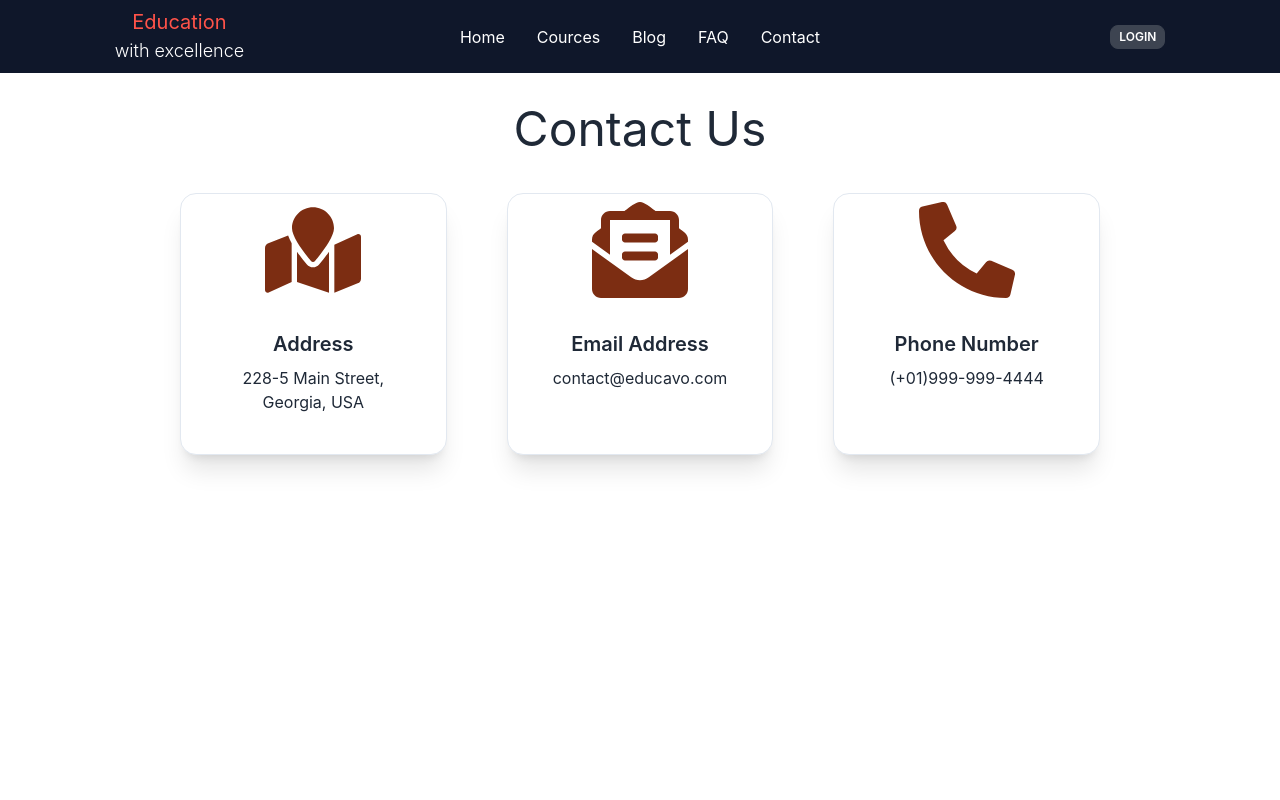
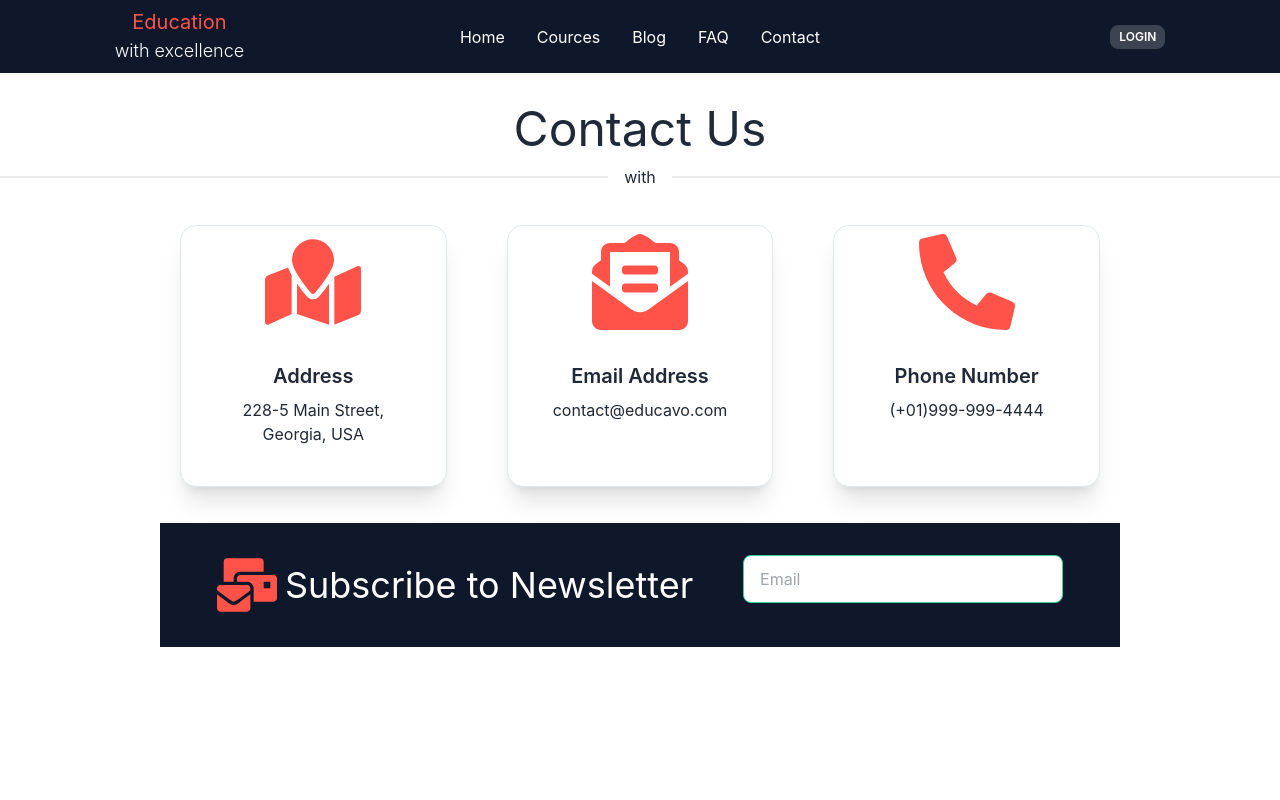
Before and after one commit to JewelHFahim/education-with-excellence, a React (Create React App) app: page /contact in a window 1280 px wide. Shown: the top 800 px of the page. Built offline with nearby package versions, Linux system fonts and the light colour scheme; no server answers.

Commit message:
contact page

```diff
--- a/src/Pages/Home/Home.css
+++ b/src/Pages/Home/Home.css
@@ -1,4 +1,4 @@
-.home-container{
+/* .home-container{
     background-image: url('');
     background-image: url('../../assets/images/home2.jpg');
     background-image: linear-gradient(to bottom, rgba(0,0,0,0.7) 0%,rgba(0,0,0,0.7) 100%), url('../../assets/images/home2.jpg');
@@ -8,4 +8,4 @@
     background-position: center;
     background-repeat: no-repeat;
     background-size: cover;
-}
+} */
--- a/src/Pages/Others/Contact/Contact.js
+++ b/src/Pages/Others/Contact/Contact.js
@@ -1,5 +1,10 @@
 import React from "react";
-import { FaMapMarked, FaEnvelopeOpenText, FaPhoneAlt } from "react-icons/fa";
+import {
+  FaMapMarked,
+  FaEnvelopeOpenText,
+  FaPhoneAlt,
+  FaMailBulk,
+} from "react-icons/fa";
 
 const Contact = () => {
   return (
@@ -7,10 +12,10 @@ const Contact = () => {
       <div className="w-9/12 mx-auto text-5xl text-center mt-8">
         <p>Contact Us</p>
       </div>
-
+      <div className="divider">with</div>
       <div className="grid grid-cols-3 gap-5 w-9/12 mx-auto mt-5">
         <div className="card  bg-base-100 shadow-xl border border-slate-200 p-2 m-5  items-center">
-          <FaMapMarked className="text-8xl text-orange-900" />
+          <FaMapMarked className="text-8xl text-[#FF5349]" />
           <div className="card-body items-center text-center">
             <h2 className="card-title">Address</h2>
             <p>228-5 Main Street, Georgia, USA</p>
@@ -18,7 +23,7 @@ const Contact = () => {
         </div>
 
         <div className="card  bg-base-100 shadow-xl border border-slate-200 p-2 m-5  items-center">
-          <FaEnvelopeOpenText className="text-8xl text-orange-900" />
+          <FaEnvelopeOpenText className="text-8xl text-[#FF5349]" />
           <div className="card-body items-center text-center">
             <h2 className="card-title">Email Address</h2>
             <p>contact@educavo.com</p>
@@ -26,13 +31,24 @@ const Contact = () => {
         </div>
 
         <div className="card  bg-base-100 shadow-xl border border-slate-200 p-2 m-5  items-center">
-          <FaPhoneAlt className="text-8xl text-orange-900" />
+          <FaPhoneAlt className="text-8xl text-[#FF5349]" />
           <div className="card-body items-center text-center">
             <h2 className="card-title">Phone Number</h2>
             <p>(+01)999-999-4444</p>
           </div>
         </div>
       </div>
+      <div className="bg-slate-900 w-9/12 mx-auto p-8 mt-4 text-center flex justify-around ">
+        <div className="flex items-center">
+          <FaMailBulk  className="text-6xl mr-2 text-[#FF5349]"/>
+          <p className="text-white text-4xl "> Subscribe to Newsletter</p>
+        </div>
+        <input
+          className="input input-bordered input-success w-full max-w-xs"
+          type="email"
+          placeholder="Email"
+        />
+      </div>
     </div>
   );
 };
```
